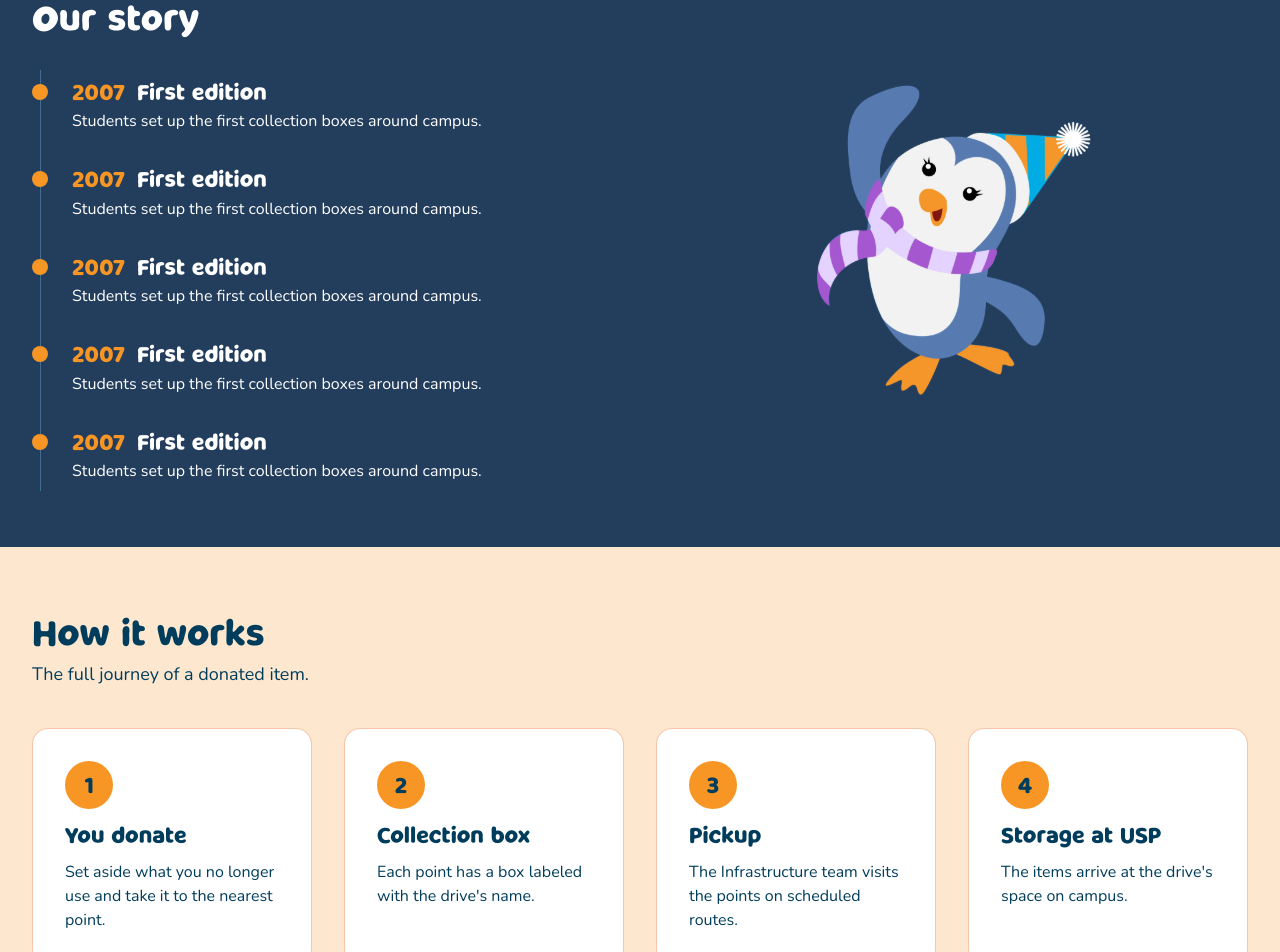
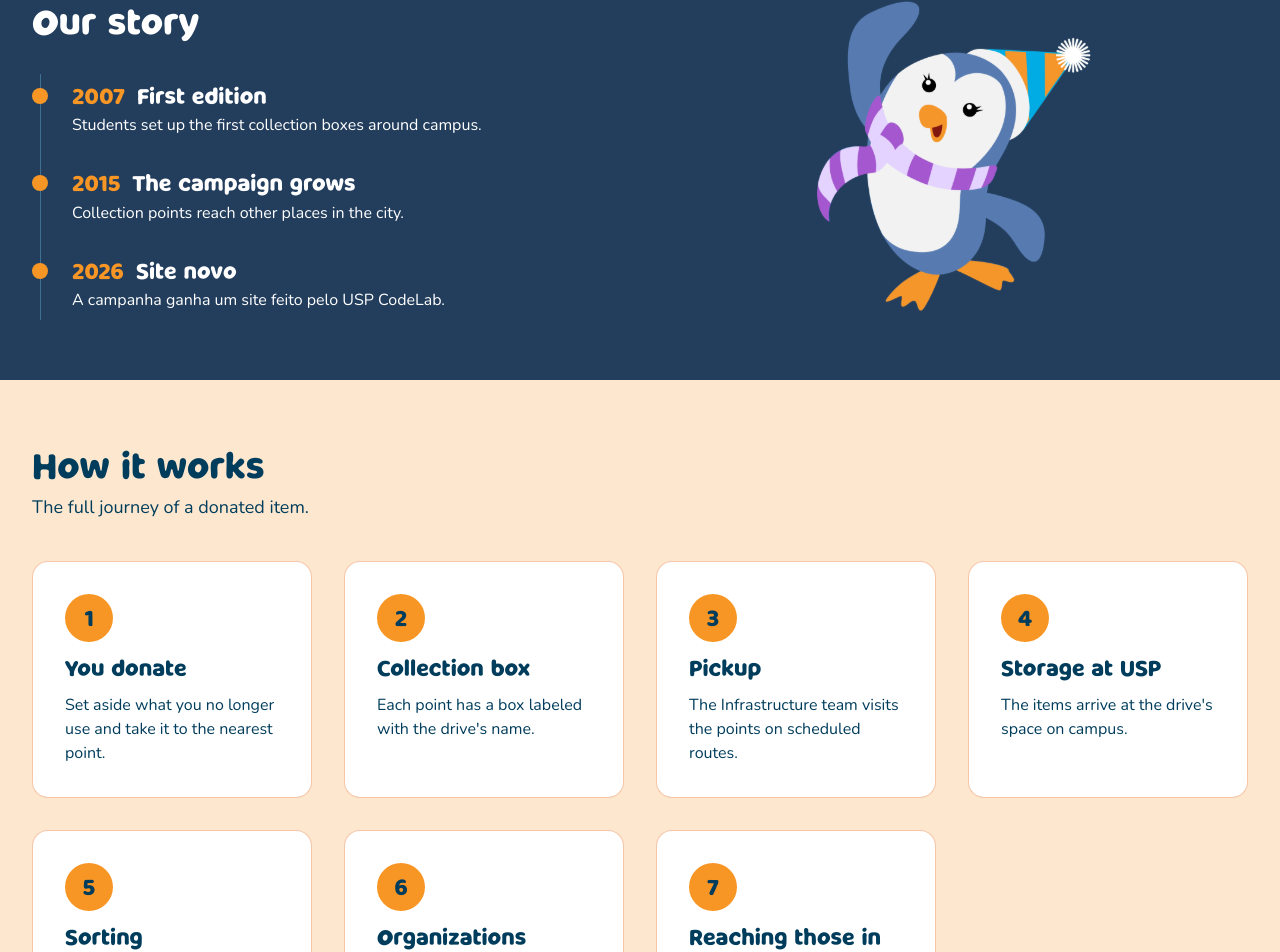
Before and after one commit to USPCodeLabSanca/Campanha-do-Agasalho, a React (Vite) app: page /campanha in a window 1280 px wide. Shown: the part 1095-2047 px from the top of the page. Built offline with nearby package versions, Linux system fonts and the light colour scheme; no server answers.

Commit message:
refactor: busca os marcos da linha do tempo em um serviço

```diff
--- a/src/components/campaign/CampaignHistory.tsx
+++ b/src/components/campaign/CampaignHistory.tsx
@@ -1,37 +1,21 @@
+import { useEffect, useState } from 'react'
 import { useTranslation } from 'react-i18next'
+
+import { getMilestones } from '../../services/timeline'
+import type { Milestone } from '../../types/milestone'
+import { getTranslatedText } from '../../utils/getTranslatedText'
+import { sortMilestones } from '../../utils/sortMilestones'
 
 import floqParty from '../../assets/images/floq_party.svg'
 
-const milestones = [
-  {
-    yearKey: 'campaign.history.milestones.first.year',
-    titleKey: 'campaign.history.milestones.first.title',
-    descriptionKey: 'campaign.history.milestones.first.description',
-  },
-  {
-    yearKey: 'campaign.history.milestones.second.year',
-    titleKey: 'campaign.history.milestones.second.title',
-    descriptionKey: 'campaign.history.milestones.second.description',
-  },
-  {
-    yearKey: 'campaign.history.milestones.third.year',
-    titleKey: 'campaign.history.milestones.third.title',
-    descriptionKey: 'campaign.history.milestones.third.description',
-  },
-  {
-    yearKey: 'campaign.history.milestones.fourth.year',
-    titleKey: 'campaign.history.milestones.fourth.title',
-    descriptionKey: 'campaign.history.milestones.fourth.description',
-  },
-  {
-    yearKey: 'campaign.history.milestones.fifth.year',
-    titleKey: 'campaign.history.milestones.fifth.title',
-    descriptionKey: 'campaign.history.milestones.fifth.description',
-  },
-] as const
+export function CampaignHistory() {
+  const { t, i18n } = useTranslation()
+  const [milestones, setMilestones] = useState<Milestone[]>([])
+  const language = i18n.resolvedLanguage
 
-export function CampaignHistory() {
-  const { t } = useTranslation()
+  useEffect(() => {
+    getMilestones().then((data) => setMilestones(sortMilestones(data)))
+  }, [])
 
   return (
     <section
@@ -54,7 +38,7 @@ export function CampaignHistory() {
             />
             <ol role="list" className="relative flex flex-col gap-8">
               {milestones.map((milestone) => (
-                <li key={milestone.titleKey} className="flex items-start gap-6">
+                <li key={milestone.id} className="flex items-start gap-6">
                   <span
                     aria-hidden="true"
                     className="mt-1.5 size-4 shrink-0 rounded-full bg-orange-1"
@@ -62,12 +46,14 @@ export function CampaignHistory() {
                   <div>
                     <div className="flex items-baseline gap-3">
                       <span className="text-h4 text-orange-1">
-                        {t(milestone.yearKey)}
+                        {milestone.year}
                       </span>
-                      <h3 className="text-h4">{t(milestone.titleKey)}</h3>
+                      <h3 className="text-h4">
+                        {getTranslatedText(milestone.title, language)}
+                      </h3>
                     </div>
                     <p className="mt-1 text-body">
-                      {t(milestone.descriptionKey)}
+                      {getTranslatedText(milestone.description, language)}
                     </p>
                   </div>
                 </li>
--- a/src/i18n/locales/en.json
+++ b/src/i18n/locales/en.json
@@ -137,34 +137,7 @@
       }
     },
     "history": {
-      "title": "Our story",
-      "milestones": {
-        "first": {
-          "year": "2007",
-          "title": "First edition",
-          "description": "Students set up the first collection boxes around campus."
-        },
-        "second": {
-          "year": "2007",
-          "title": "First edition",
-          "description": "Students set up the first collection boxes around campus."
-        },
-        "third": {
-          "year": "2007",
-          "title": "First edition",
-          "description": "Students set up the first collection boxes around campus."
-        },
-        "fourth": {
-          "year": "2007",
-          "title": "First edition",
-          "description": "Students set up the first collection boxes around campus."
-        },
-        "fifth": {
-          "year": "2007",
-          "title": "First edition",
-          "description": "Students set up the first collection boxes around campus."
-        }
-      }
+      "title": "Our story"
     },
     "howItWorks": {
       "title": "How it works",
--- a/src/i18n/locales/pt.json
+++ b/src/i18n/locales/pt.json
@@ -137,34 +137,7 @@
       }
     },
     "history": {
-      "title": "Nossa história",
-      "milestones": {
-        "first": {
-          "year": "2007",
-          "title": "Primeira edição",
-          "description": "Estudantes espalham as primeiras caixas de coleta pelo campus."
-        },
-        "second": {
-          "year": "2007",
-          "title": "Primeira edição",
-          "description": "Estudantes espalham as primeiras caixas de coleta pelo campus."
-        },
-        "third": {
-          "year": "2007",
-          "title": "Primeira edição",
-          "description": "Estudantes espalham as primeiras caixas de coleta pelo campus."
-        },
-        "fourth": {
-          "year": "2007",
-          "title": "Primeira edição",
-          "description": "Estudantes espalham as primeiras caixas de coleta pelo campus."
-        },
-        "fifth": {
-          "year": "2007",
-          "title": "Primeira edição",
-          "description": "Estudantes espalham as primeiras caixas de coleta pelo campus."
-        }
-      }
+      "title": "Nossa história"
     },
     "howItWorks": {
       "title": "Como funciona",
--- /dev/null
+++ b/src/services/timeline.ts
@@ -0,0 +1,58 @@
+import type { Milestone, MilestoneInput } from '../types/milestone'
+
+let mockMilestones: Milestone[] = [
+  {
+    id: '1',
+    year: 2007,
+    title: { pt: 'Primeira edição', en: 'First edition' },
+    description: {
+      pt: 'Estudantes espalham as primeiras caixas de coleta pelo campus.',
+      en: 'Students set up the first collection boxes around campus.',
+    },
+  },
+  {
+    id: '2',
+    year: 2015,
+    title: { pt: 'A campanha cresce', en: 'The campaign grows' },
+    description: {
+      pt: 'Os pontos de coleta chegam a outros lugares da cidade.',
+      en: 'Collection points reach other places in the city.',
+    },
+  },
+  {
+    id: '3',
+    year: 2026,
+    title: { pt: 'Site novo', en: '' },
+    description: {
+      pt: 'A campanha ganha um site feito pelo USP CodeLab.',
+      en: '',
+    },
+  },
+]
+
+export async function getMilestones(): Promise<Milestone[]> {
+  return mockMilestones
+}
+
+export async function createMilestone(
+  input: MilestoneInput,
+): Promise<Milestone> {
+  const milestone = { id: crypto.randomUUID(), ...input }
+  mockMilestones = [...mockMilestones, milestone]
+  return milestone
+}
+
+export async function updateMilestone(
+  id: string,
+  input: MilestoneInput,
+): Promise<Milestone> {
+  const milestone = { id, ...input }
+  mockMilestones = mockMilestones.map((item) =>
+    item.id === id ? milestone : item,
+  )
+  return milestone
+}
+
+export async function deleteMilestone(id: string): Promise<void> {
+  mockMilestones = mockMilestones.filter((item) => item.id !== id)
+}
--- /dev/null
+++ b/src/types/milestone.ts
@@ -0,0 +1,10 @@
+import type { TranslatedText } from './translatedText'
+
+export type Milestone = {
+  id: string
+  year: number
+  title: TranslatedText
+  description: TranslatedText
+}
+
+export type MilestoneInput = Omit<Milestone, 'id'>
--- /dev/null
+++ b/src/utils/sortMilestones.ts
@@ -0,0 +1,5 @@
+import type { Milestone } from '../types/milestone'
+
+export function sortMilestones(milestones: Milestone[]) {
+  return [...milestones].sort((a, b) => a.year - b.year)
+}
```
